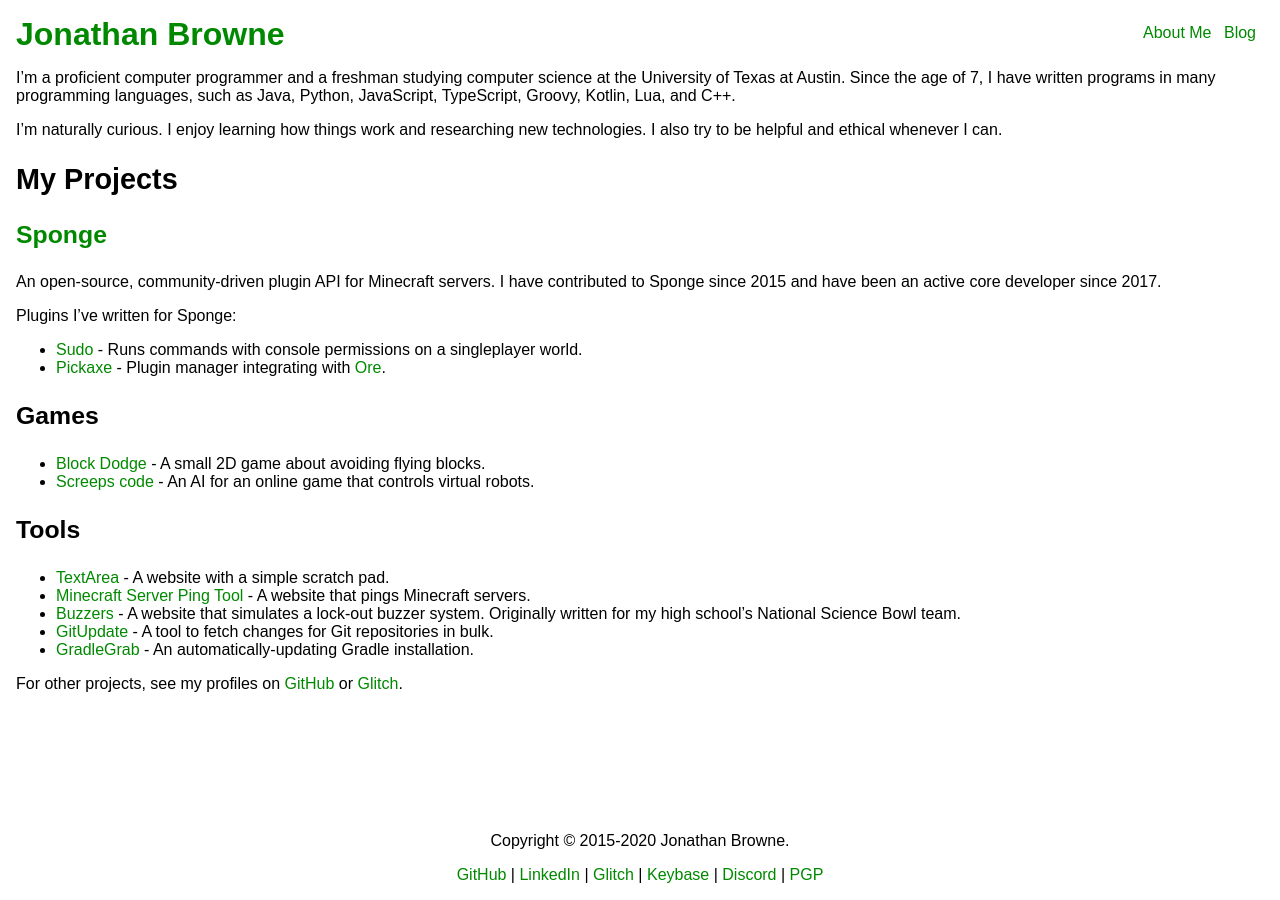
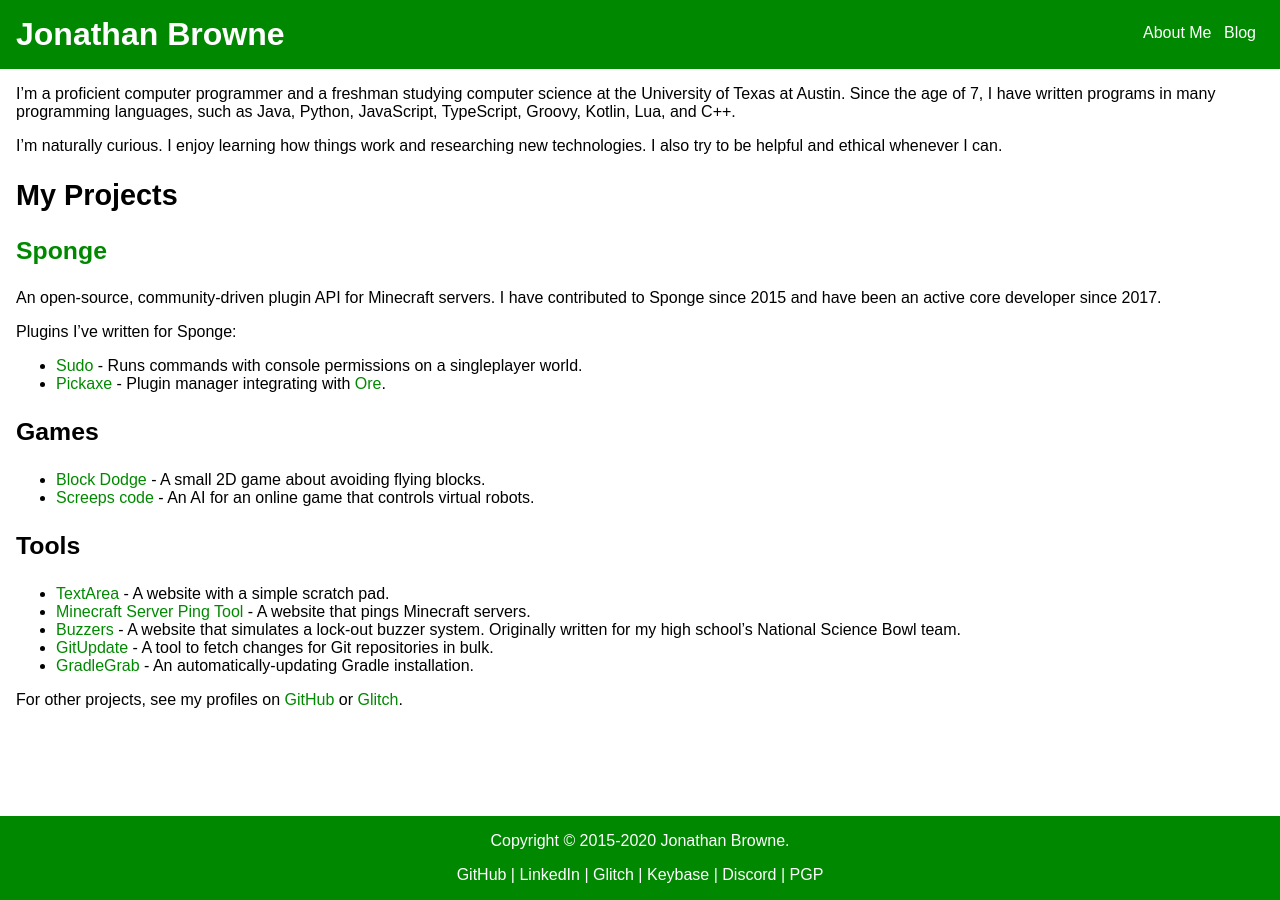
Before and after one commit to JBYoshi/jbyoshi.github.io, a Jekyll site: the page built from index.md, in a window 1280 px wide. Built offline with Jekyll 4.4.1, drawn with Linux system fonts in a browser that asks for light colours.

Commit message:
Re-add a bit of the green background.

```diff
--- a/assets/style.css
+++ b/assets/style.css
@@ -1,6 +1,8 @@
 /* Colors */
-html {background-color: white; color: black; font-family: sans-serif;}
-a {color: #008900; text-decoration: none;}
+html {background-color: #008900; color: white; font-family: sans-serif;}
+a {color: white; text-decoration: none;}
+main {background-color: white; color: black;}
+main a {color: #008900;}
 a:hover {text-decoration: underline;}
 
 /* Headers */
@@ -29,12 +31,12 @@
 
 /* Layout */
 html {width: 100%; height: 100%; margin: 0pt;}
-body {width: 100%; min-height: 100%; margin: 0pt; display: flex; flex-direction: column; box-sizing: border-box; padding: 1em;}
+body {width: 100%; min-height: 100%; margin: 0pt; display: flex; flex-direction: column; box-sizing: border-box;}
 main {
     flex: 1 0 auto;
-    margin-top: 1em;
-    margin-bottom: 1em;
+    padding: 1em;
 }
+#site-header, #site-footer {padding: 1em;}
 #site-footer p:first-child {margin-top: 0;}
 #site-footer p:last-child {margin-bottom: 0;}
 
```
